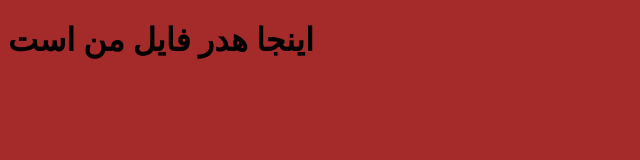
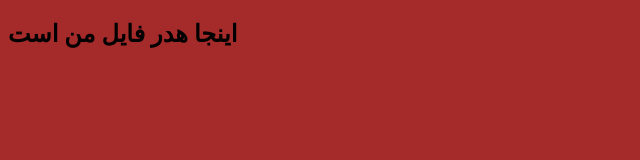
Before and after one commit to YoyoRahman/mandali1, a plain HTML site: page index.html in a window 1280 px wide. Shown: the whole page, without its empty margins (0-640 px from the left). Drawn offline with Linux system fonts and the light colour scheme.

Commit message:
change title

```diff
--- a/index.html
+++ b/index.html
@@ -3,7 +3,7 @@
 <head>
     <meta charset="UTF-8">
     <meta name="viewport" content="width=device-width, initial-scale=1.0">
-    <title>Document</title>
+    <title>سایت شخصی من</title>
     <style>
         body{
             background-color: brown;
@@ -13,7 +13,7 @@
 <body>
 
     <header>
-        <h1>اینجا هدر فایل من است</div></h1>
+        <h2>اینجا هدر فایل من است</div></h2>
     </header>
 
 </body>
```
